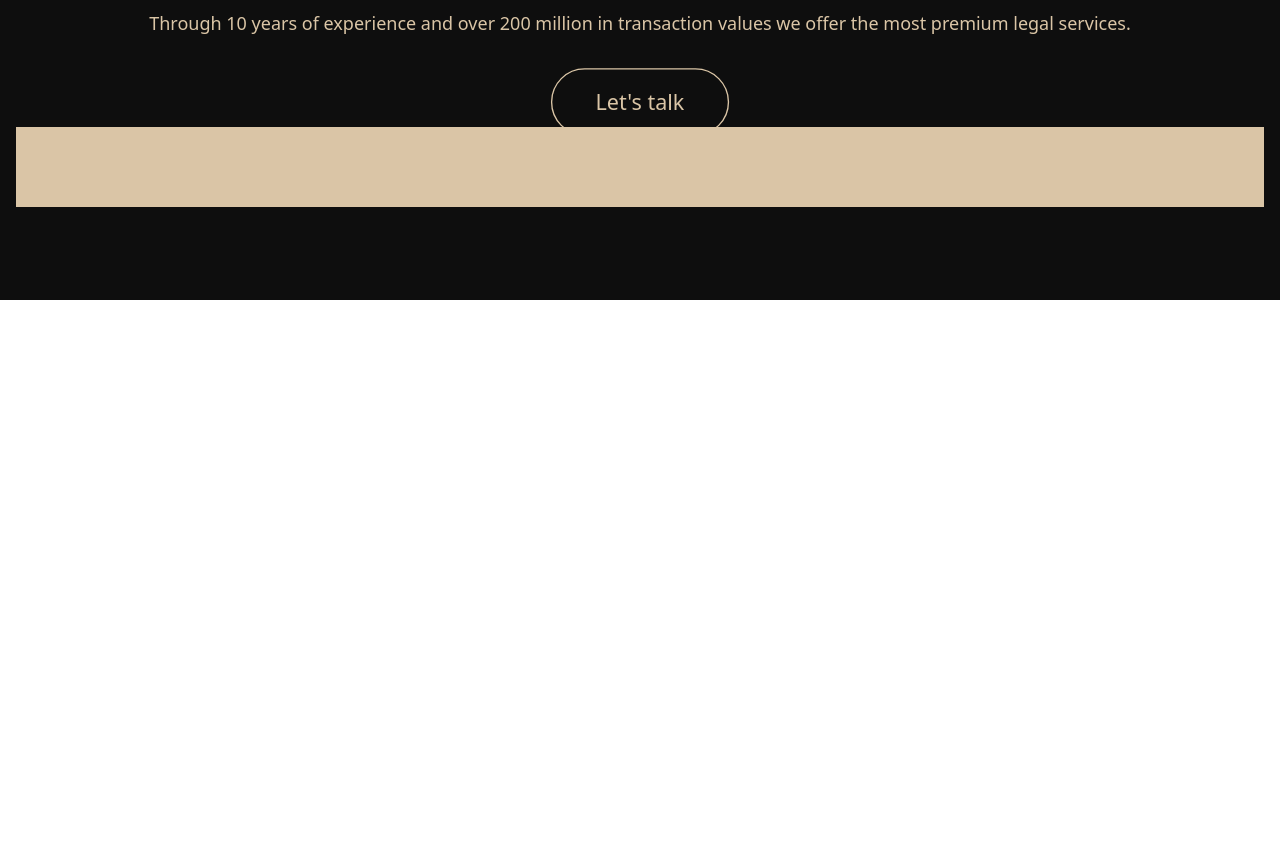
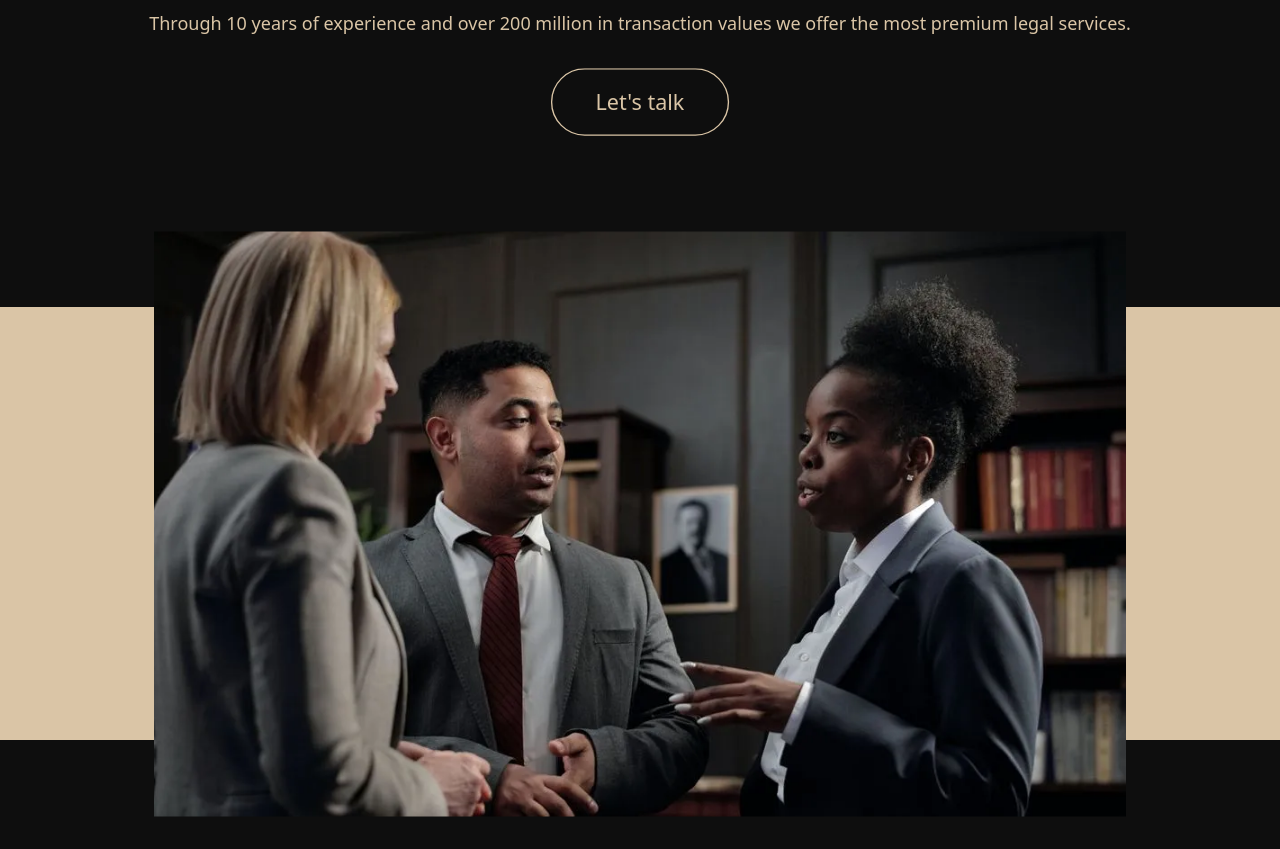
Before and after one commit to seesmof/Specter-Legal-Website, a React (Vite) app: page / in a window 1280 px wide. Shown: the part 500-1349 px from the top of the page. Before the commit the page ends 800 px from the top, so only its background shows below. Built offline with nearby package versions, Linux system fonts and the light colour scheme.

Commit message:
modified Hero.jsx in components

```diff
--- a/src/components/Hero.jsx
+++ b/src/components/Hero.jsx
@@ -3,7 +3,8 @@ import "../index.css";
 
 const Hero = () => {
   return (
-    <div className="flex flex-col items-center justify-center p-4 py-16 pb-6">
+    <div className="">
+      <div className="flex flex-col items-center justify-center p-4 pt-16">
         <h1 className="px-4 text-center text-5xl font-[400] leading-[1.35]">
           Offering the highest quality{" "}
           <span className="font-[300] italic">legal services</span>
@@ -15,8 +16,12 @@ const Hero = () => {
         <a href="#" className="button mt-2 scale-[1.35] px-8 py-3">
           Let's talk
         </a>
+      </div>
 
-      <div className="relative flex h-20 w-full items-center justify-center bg-accent"></div>
+      <div className="relative mt-14 flex w-full items-center justify-center">
+        <img src="/hero_image.webp" alt="" className="z-20 scale-90" />
+        <div className="absolute z-10 h-2/3 w-full bg-accent"></div>
+      </div>
     </div>
   );
 };
```
Lines whose indentation alone changed are shown as unchanged.
